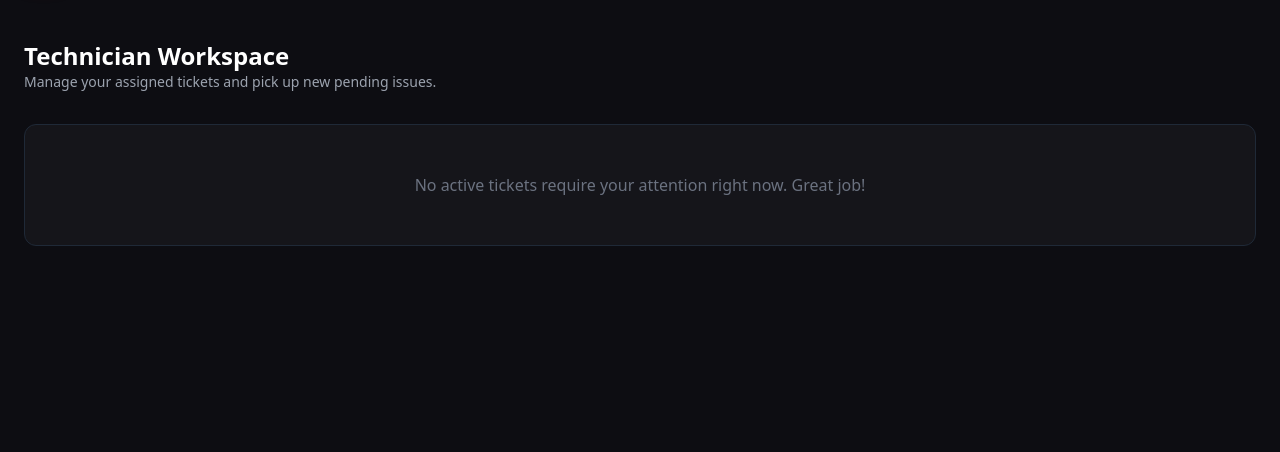
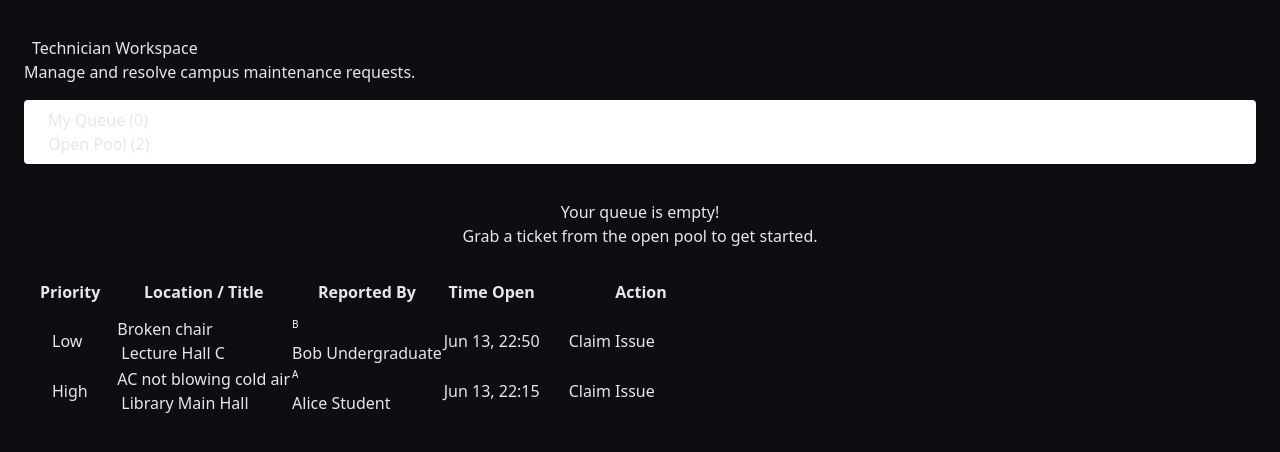
Before and after one commit to atleii/CampusFIX, a Flask app: page /tech_dashboard in a window 1280 px wide. Shown: the part 61-513 px from the top of the page. Run offline with Flask 3, Linux system fonts and the light colour scheme; a user stored in the database is signed in; data comes from the database, SQL or seed files in the repository; some libraries are stand-ins or nearby versions.

Commit message:
Update tech_dashboard.html

```diff
--- a/templates/tech_dashboard.html
+++ b/templates/tech_dashboard.html
@@ -1,49 +1,104 @@
 {% extends "base.html" %}
-
+{% block title %}Technician Portal - CampusFIX{% endblock %}
 {% block content %}
-<div class="max-w-7xl mx-auto mt-4">
-    <div class="mb-8">
-        <h1 class="text-2xl font-bold text-white">Technician Workspace</h1>
-        <p class="text-sm text-gray-400">Manage your assigned tickets and pick up new pending issues.</p>
+<div class="row mb-4 mt-3 align-items-end">
+    <div class="col-md-8">
+        <h2 class="fw-bold mb-0 text-dark"><i class="bi bi-tools text-primary me-2"></i>Technician Workspace</h2>
+        <p class="text-muted mb-0">Manage and resolve campus maintenance requests.</p>
+    </div>
 </div>
 
-    <div class="grid grid-cols-1 md:grid-cols-2 lg:grid-cols-3 gap-6">
-        {% for complaint in complaints %}
-        <div class="bg-[#15151A] rounded-xl border {% if complaint.priority == 'Critical' %}border-red-900 shadow-[0_0_15px_rgba(220,38,38,0.15)]{% else %}border-gray-800{% endif %} p-5 flex flex-col h-full hover:border-gray-600 transition-colors">
+<ul class="nav nav-pills mb-4 bg-white p-2 rounded shadow-sm d-inline-flex" id="pills-tab" role="tablist">
+    <li class="nav-item" role="presentation">
+        <button class="nav-link active rounded-pill px-4 fw-bold" data-bs-toggle="pill" data-bs-target="#assigned">My Queue ({{ assigned|length }})</button>
+    </li>
+    <li class="nav-item" role="presentation">
+        <button class="nav-link rounded-pill px-4 fw-bold text-dark" data-bs-toggle="pill" data-bs-target="#open">Open Pool ({{ open_tickets|length }})</button>
+    </li>
+</ul>
 
-            <div class="flex justify-between items-start mb-4">
-                <div class="flex gap-2">
-                    <span class="px-2 py-1 bg-gray-800 text-gray-300 text-xs font-mono rounded">#{{ "%04d" | format(complaint.id) }}</span>
-                    {% if complaint.priority == 'Critical' %}
-                        <span class="px-2 py-1 bg-red-500 text-white text-xs font-bold rounded animate-pulse">CRITICAL</span>
-                    {% endif %}
+<div class="tab-content" id="pills-tabContent">
+    <div class="tab-pane fade show active" id="assigned" role="tabpanel">
+        <div class="row g-4">
+            {% for c in assigned %}
+            <div class="col-md-6 col-lg-4">
+                <div class="card card-hover h-100 border-0 border-top border-4 {% if c.priority == 'Critical' %}border-danger{% elif c.status == 'Resolved' %}border-success{% else %}border-warning{% endif %}">
+                    <div class="card-body">
+                        <div class="d-flex justify-content-between align-items-start mb-2">
+                            <span class="badge bg-light text-dark border">#{{ c.id }} | {{ c.category }}</span>
+                            <span class="badge {% if c.status == 'Resolved' %}bg-success{% else %}bg-warning text-dark{% endif %}">{{ c.status }}</span>
                         </div>
-                <span class="text-xs text-gray-500">{{ complaint.created_at.strftime('%b %d') }}</span>
+                        <h5 class="fw-bold mb-1 text-truncate">{{ c.title }}</h5>
+                        <p class="text-muted small mb-3"><i class="bi bi-geo-alt me-1"></i>{{ c.location }}</p>
+                        <p class="small text-secondary text-truncate" style="display: -webkit-box; -webkit-line-clamp: 2; -webkit-box-orient: vertical; white-space: normal;">{{ c.description }}</p>
                     </div>
-
-            <h3 class="text-lg font-bold text-white mb-1">{{ complaint.title }}</h3>
-            <p class="text-xs text-[#C84C2C] mb-3">{{ complaint.location }}</p>
-
-            <p class="text-sm text-gray-400 line-clamp-3 mb-4 flex-grow">{{ complaint.description }}</p>
-
-            <div class="mt-auto pt-4 border-t border-gray-800 flex justify-between items-center">
-                <div class="text-xs">
-                    {% if complaint.assigned_to == current_user.id %}
-                        <span class="text-green-400 flex items-center gap-1"><svg class="w-3 h-3" fill="none" stroke="currentColor" viewBox="0 0 24 24"><path stroke-linecap="round" stroke-linejoin="round" stroke-width="2" d="M16 7a4 4 0 11-8 0 4 4 0 018 0zM12 14a7 7 0 00-7 7h14a7 7 0 00-7-7z"></path></svg> Assigned to You</span>
-                    {% else %}
-                        <span class="text-gray-500">Unassigned</span>
-                    {% endif %}
+                    <div class="card-footer bg-white border-0 pt-0 d-flex justify-content-between align-items-center">
+                        <div class="small text-muted"><i class="bi bi-clock me-1"></i>{{ c.updated_at.strftime('%b %d') }}</div>
+                        <a href="{{ url_for('view_complaint', id=c.id) }}" class="btn btn-primary btn-sm px-3 rounded-pill">Manage</a>
                     </div>
-                <a href="{{ url_for('view_complaint', id=complaint.id) }}" class="bg-gray-800 hover:bg-gray-700 text-white px-3 py-1.5 rounded text-xs font-medium transition">
-                    Open Ticket
-                </a>
                 </div>
             </div>
             {% else %}
-        <div class="col-span-full py-12 text-center text-gray-500 bg-[#15151A] rounded-xl border border-gray-800">
-            No active tickets require your attention right now. Great job!
+            <div class="col-12">
+                <div class="card border-0 shadow-sm text-center py-5">
+                    <div class="card-body">
+                        <i class="bi bi-check-circle text-success fs-1 mb-3 d-block"></i>
+                        <h4 class="text-muted">Your queue is empty!</h4>
+                        <p class="text-muted small">Grab a ticket from the open pool to get started.</p>
+                    </div>
+                </div>
             </div>
             {% endfor %}
         </div>
     </div>
+
+    <div class="tab-pane fade" id="open" role="tabpanel">
+        <div class="card border-0 shadow-sm overflow-hidden">
+            <div class="table-responsive">
+                <table class="table table-hover align-middle mb-0">
+                    <thead class="table-light">
+                        <tr>
+                            <th class="py-3 px-4">Priority</th>
+                            <th class="py-3">Location / Title</th>
+                            <th class="py-3">Reported By</th>
+                            <th class="py-3">Time Open</th>
+                            <th class="py-3 text-end px-4">Action</th>
+                        </tr>
+                    </thead>
+                    <tbody>
+                        {% for c in open_tickets %}
+                        <tr>
+                            <td class="px-4">
+                                {% if c.priority == 'Critical' %}<span class="badge bg-danger rounded-pill px-3"><i class="bi bi-exclamation-triangle-fill me-1"></i> Critical</span>
+                                {% elif c.priority == 'High' %}<span class="badge bg-warning text-dark rounded-pill px-3">High</span>
+                                {% else %}<span class="badge bg-info text-dark rounded-pill px-3">{{ c.priority }}</span>{% endif %}
+                            </td>
+                            <td>
+                                <div class="fw-bold text-dark">{{ c.title }}</div>
+                                <div class="small text-muted"><i class="bi bi-geo-alt me-1"></i>{{ c.location }}</div>
+                            </td>
+                            <td>
+                                <div class="d-flex align-items-center">
+                                    <div class="bg-secondary text-white rounded-circle d-flex align-items-center justify-content-center me-2" style="width: 24px; height: 24px; font-size: 10px;">{{ c.author.full_name[0] }}</div>
+                                    <span class="small">{{ c.author.full_name }}</span>
+                                </div>
+                            </td>
+                            <td class="text-muted small">{{ c.created_at.strftime('%b %d, %H:%M') }}</td>
+                            <td class="text-end px-4">
+                                <form action="{{ url_for('update_complaint', id=c.id) }}" method="POST" class="d-inline">
+                                    <input type="hidden" name="claim_ticket" value="true">
+                                    <input type="hidden" name="status" value="In Progress">
+                                    <button type="submit" class="btn btn-sm btn-dark rounded-pill px-3">Claim Issue</button>
+                                </form>
+                            </td>
+                        </tr>
+                        {% else %}
+                        <tr><td colspan="5" class="text-center py-5 text-muted">No open tickets at the moment. Excellent!</td></tr>
+                        {% endfor %}
+                    </tbody>
+                </table>
+            </div>
+        </div>
+    </div>
+</div>
 {% endblock %}
```
Lines whose indentation alone changed are shown as unchanged.
